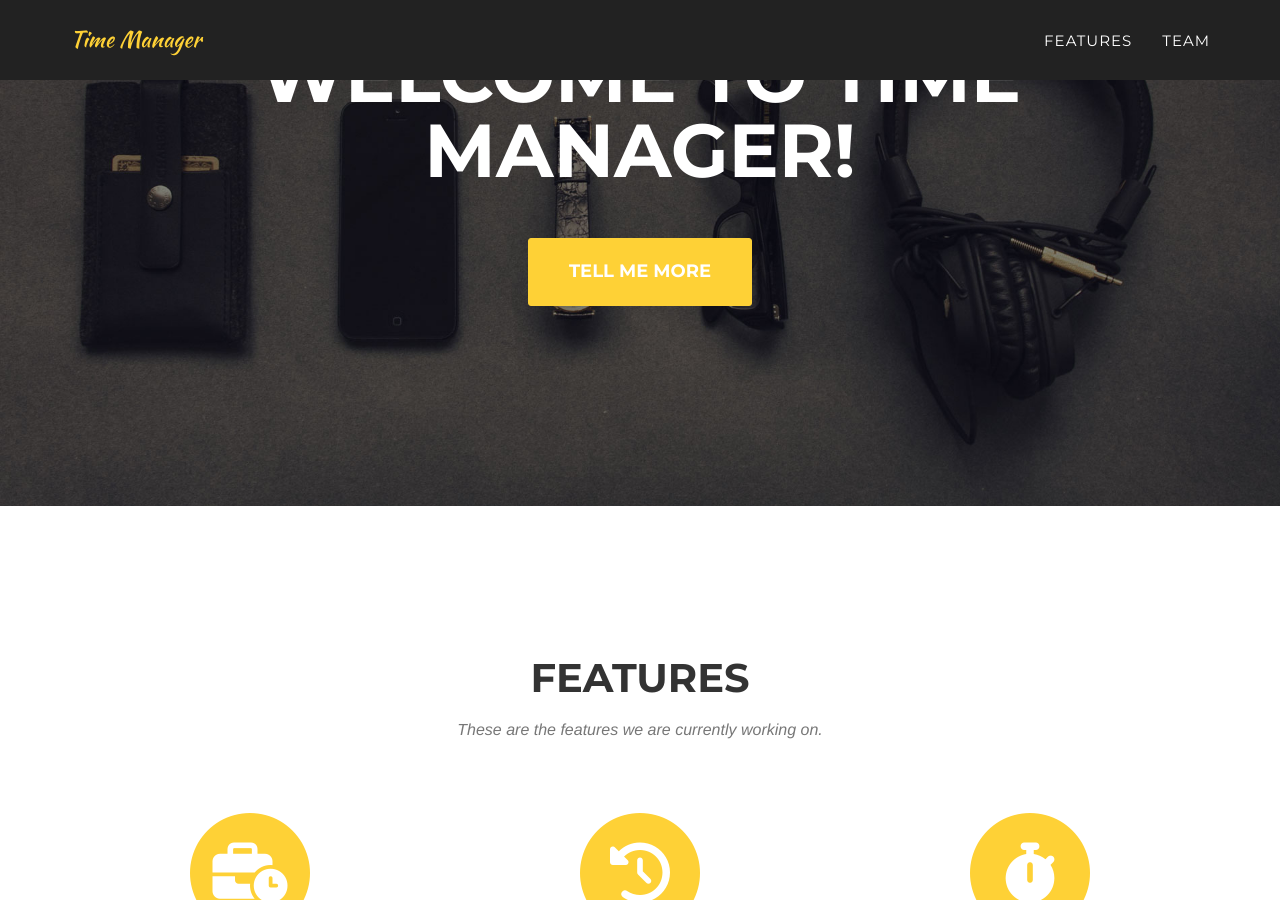
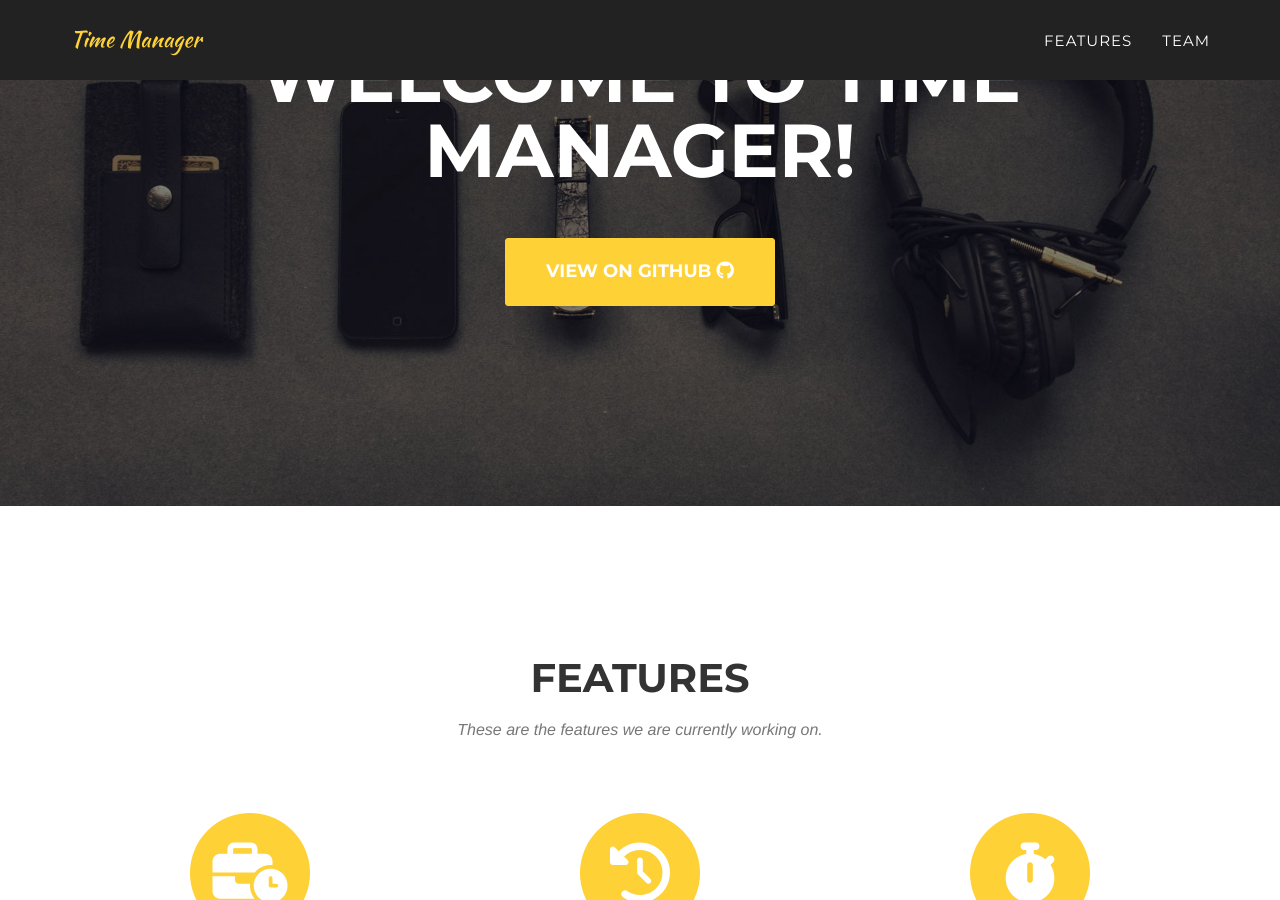
Before and after one commit to hvlds/time-manager, a Jekyll site: the page built from docs/index.html, in a window 1280 px wide and 900 px high, scrolled down 327 px. Built offline with Jekyll 4.4.1, drawn with Linux system fonts in a browser that asks for light colours; nearby versions of some CDN libraries; some web fonts are replaced.

Commit message:
add view on github button

```diff
--- a/docs/_includes/header.html
+++ b/docs/_includes/header.html
@@ -37,7 +37,7 @@
             <div class="intro-text">
                 <div class="intro-lead-in">Meet the all-in-one productivity tool</div>
                 <div class="intro-heading">Welcome to Time Manager!</div>
-                <a href="#features" class="page-scroll btn btn-xl">Tell Me More</a>
+                <a href="https://github.com/hfvaldesg/time-manager" class="page-scroll btn btn-xl">View on Github <i class="fab fa-github"></i></a>
             </div>
         </div>
     </header>
```
